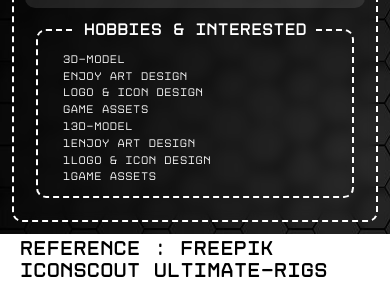
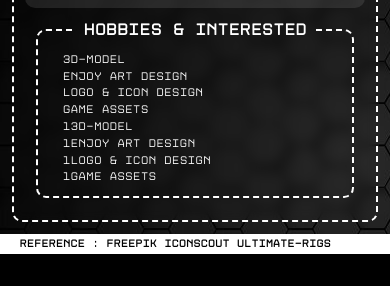
Before and after one commit to GunJaaI/Portfolio, a plain HTML site: page index.html in a window 390 px wide. Shown: the part 1102-1388 px from the top of the page. After the commit the page ends 1356 px from the top, so only its background shows below. Drawn offline with Linux system fonts and the light colour scheme.

Commit message:
Resize 2

```diff
--- a/CSS.css
+++ b/CSS.css
@@ -495,6 +495,11 @@ a:hover{
         grid-template-columns: 25% 25% 25% 25%;
     }
 
+    #footer_Name {
+        font-size: 100%;
+        font-weight: bold;
+    }
+
 }
 
 @media only screen and (max-width: 1200px){
@@ -508,7 +513,7 @@ a:hover{
     }
 
     .button_header {
-        font-size: 85%;
+        font-size: 90%;
         padding: 8px 8px;
     }
 
@@ -579,6 +584,11 @@ a:hover{
         grid-template-columns: 25% 25% 25% 25%;
     }
 
+    #footer_Name {
+        font-size: 90%;
+        font-weight: bold;
+    }
+
 }
 
 @media only screen and (max-width: 1050px){
@@ -609,7 +619,7 @@ a:hover{
     }
 
     .button_header {
-        font-size: 75%;
+        font-size: 90%;
         padding: 4px 4px;
     }
 
@@ -666,6 +676,11 @@ a:hover{
         grid-template-columns: 25% 25% 25% 25%;
     }
 
+    #footer_Name {
+        font-size: 80%;
+        font-weight: bold;
+    }
+
 }
 
 @media only screen and (max-width: 800px){
@@ -691,12 +706,12 @@ a:hover{
     }
 
     .header_Right {
-        font-size: 65%;
+        font-size: 70%;
         margin-right: 10%;
     }
 
     .button_header {
-        font-size: 65%;
+        font-size: 90%;
     }
 
 
@@ -754,4 +769,9 @@ a:hover{
         font-size: 70%;
 
     }
+
+    #footer_Name {
+        font-size: 65%;
+        font-weight: bold;
+    }
 }
```
